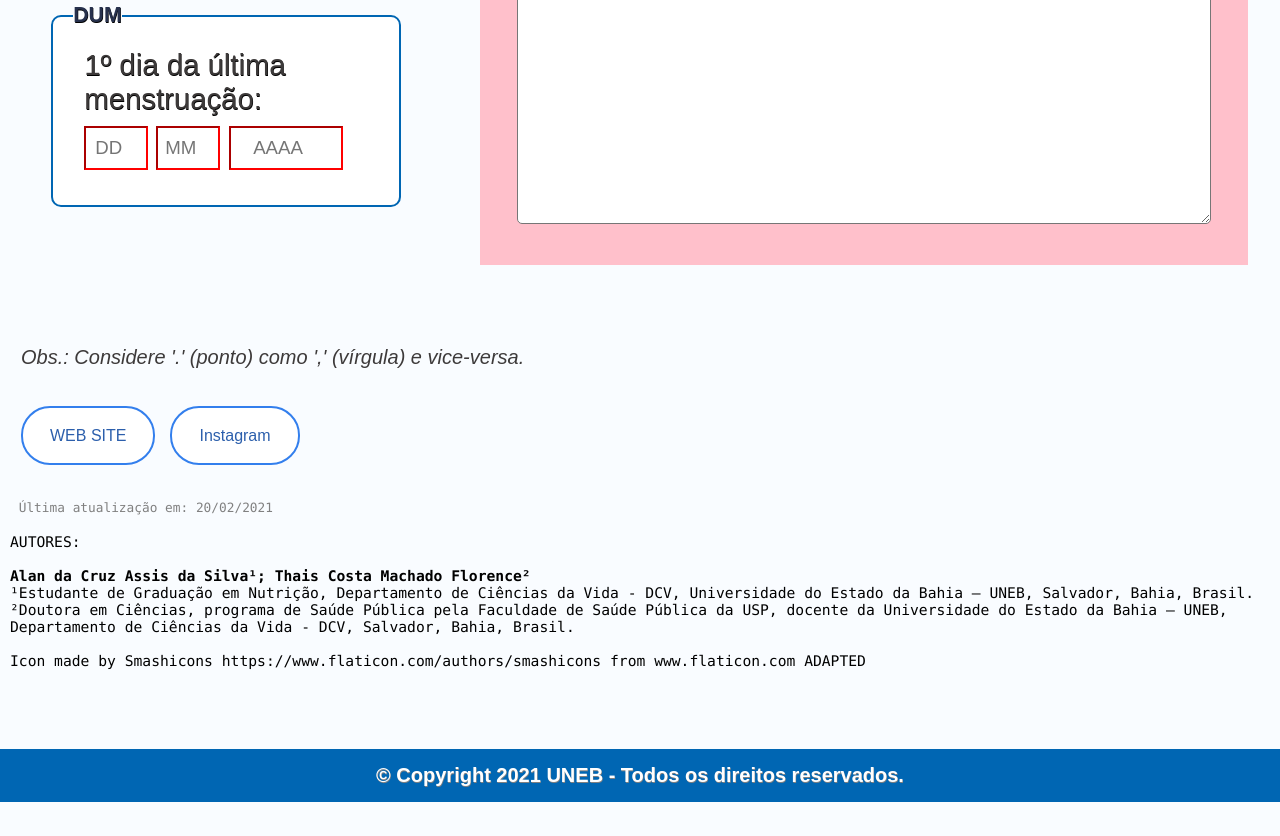
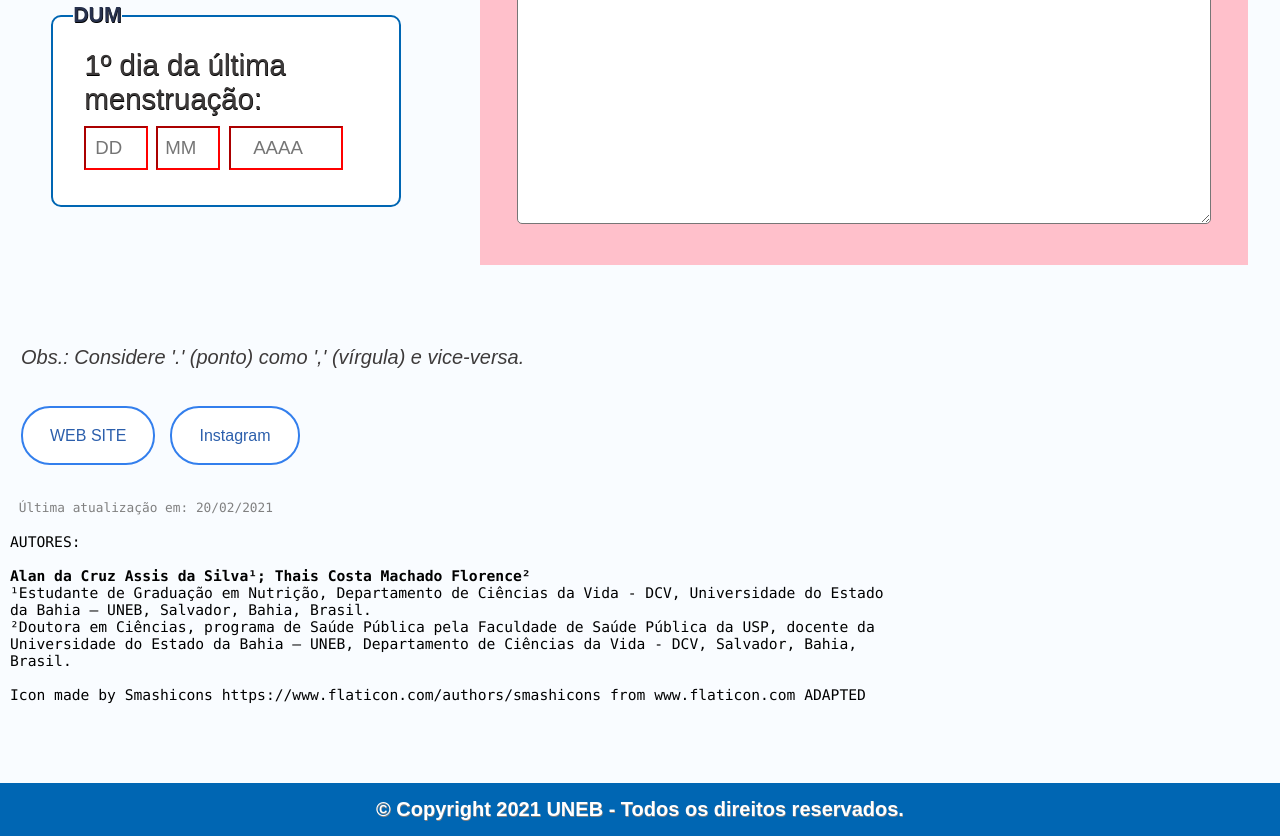
Before and after one commit to alancruzassis/IG-DPP---UNEB, a plain HTML site: page index.html in a window 1280 px wide. Shown: the part 763-1599 px from the top of the page. Before the commit the page ends 1565 px from the top, so only its background shows below. Drawn offline with Linux system fonts and the light colour scheme; a web font is replaced by a local one.

Commit message:
Update index.html

```diff
--- a/index.html
+++ b/index.html
@@ -453,10 +453,13 @@
 		}
 
 		#autoria{
+		display: block;
+		width: 70%;
 		font-family: Consolas, arial;
 		font-size: 11pt;
 		left: 10px;
 		margin-left: 10px;
+		margin-right: 15px;
 		}
 
 	</style>
```
